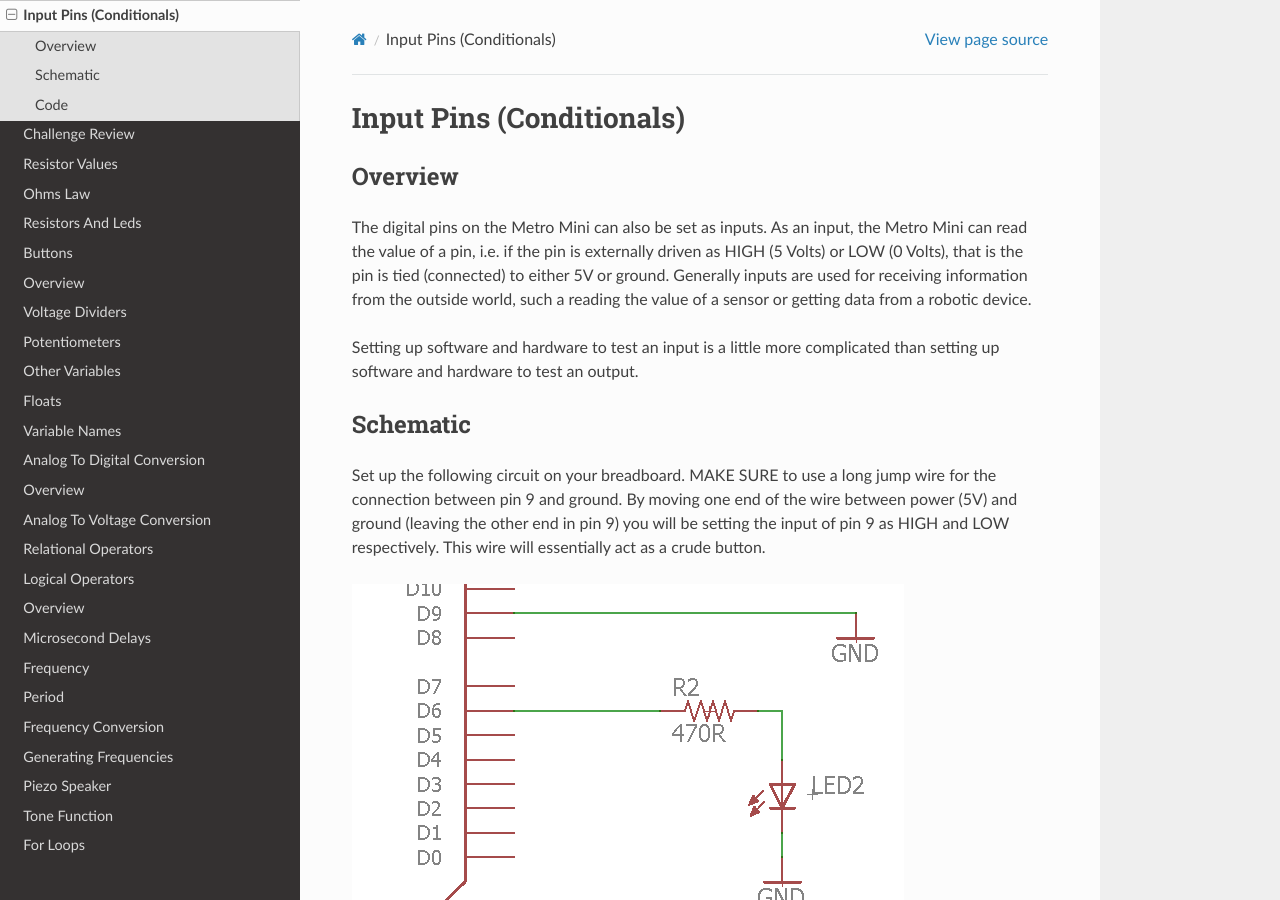
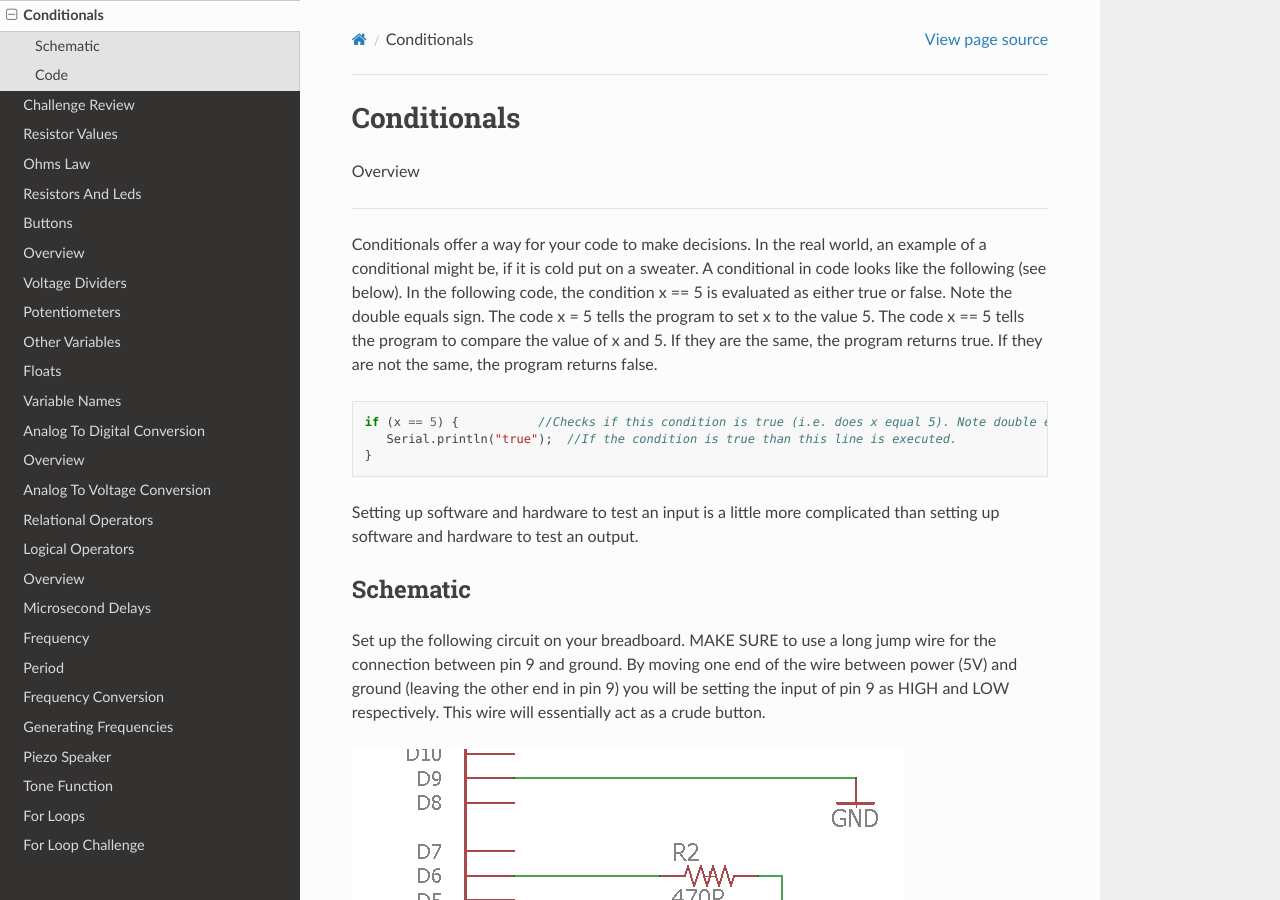
Before and after one commit to maxtkc/mvths-wiki, a Sphinx documentation site: the page built from docs/012a-input-pins.rst, in a window 1280 px wide and 900 px high. Built offline with Sphinx 7.4.7 and the Read the Docs theme 2.0.0, drawn with Linux system fonts in a browser that asks for light colours; pages that are not in the unit, such as notebooks, are missing from menus.

Commit message:
Update 012a-input-pins.rst

```diff
--- a/docs/012a-input-pins.rst
+++ b/docs/012a-input-pins.rst
@@ -1,10 +1,17 @@
-Input Pins (Conditionals)
+Conditionals
 =============
 
 Overview
+
 --------
 
-The digital pins on the Metro Mini can also be set as inputs. As an input, the Metro Mini can read the value of a pin, i.e. if the pin is externally driven as HIGH (5 Volts) or LOW (0 Volts), that is the pin  is tied (connected) to either 5V or ground. Generally inputs are used for receiving information from the outside world, such a reading the value of a sensor or getting data from a robotic device.
+Conditionals offer a way for your code to make decisions. In the real world, an example of a conditional might be, if it is cold put on a sweater. A conditional in code looks like the following (see below). In the following code, the condition x == 5 is evaluated as either true or false. Note the double equals sign. The code x = 5 tells the program to set x to the value 5. The code x == 5 tells the program to compare the value of x and 5. If they are the same, the program returns true. If they are not the same, the program returns false.
+
+.. code-block:: c
+
+   if (x == 5) {           //Checks if this condition is true (i.e. does x equal 5). Note double equals sign
+      Serial.println("true");  //If the condition is true than this line is executed.
+   }
 
 Setting up software and hardware to test an input is a little more complicated than setting up software and hardware to test an output.
 
```
